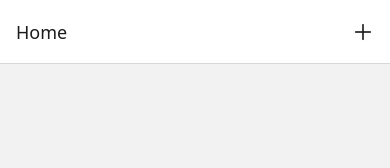
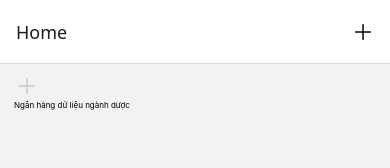
Before and after one commit to BeeHunter-247/Mobile_HealthCareAI, a React Native app: screen /Home in a window 390 px wide. Shown: the top 168 px of the page. Built offline with nearby package versions, Linux system fonts and the light colour scheme.

Commit message:
setup home

```diff
--- /dev/null
+++ b/components/ui/Logo.js
@@ -0,0 +1,33 @@
+import { Ionicons } from "@expo/vector-icons";
+import { Pressable, StyleSheet, View, Text } from "react-native";
+
+function Logo({ icon, size, color, onPress }) {
+  return (
+    <Pressable
+      onPress={onPress}
+      style={({ pressed }) => pressed && styles.pressed}
+    >
+      <View style={styles.buttonContainer}>
+        <Ionicons name={icon} size={size} color={color} />
+        <Text style={styles.text}>Ngân hàng dữ liệu ngành dược</Text>
+      </View>
+    </Pressable>
+  );
+}
+
+export default Logo;
+
+const styles = StyleSheet.create({
+  buttonContainer: {
+    borderRadius: 24,
+    padding: 6,
+    marginHorizontal: 8,
+    marginVertical: 2,
+  },
+  pressed: {
+    opacity: 0.75,
+  },
+  text: {
+    fontSize: 8
+  }
+});
--- a/package.json
+++ b/package.json
@@ -14,7 +14,8 @@
     "expo": "~52.0.25",
     "expo-status-bar": "~2.0.1",
     "react": "18.3.1",
-    "react-native": "0.76.6"
+    "react-native": "0.76.6",
+    "react-native-paper": "^5.13.1"
   },
   "devDependencies": {
     "@babel/core": "^7.20.0"
--- a/screens/HomePageScreen.js
+++ b/screens/HomePageScreen.js
@@ -1,3 +1,12 @@
-function HomePageScreen() {}
+import Logo from "../components/ui/Logo";
+
+function HomePageScreen() {
+    return (
+        <Logo icon="add"
+        color="#cccccc"
+        size={26}
+        onPress={() => {}}></Logo>
+    );
+}
 
 export default HomePageScreen;
```
Also changed, not shown: components/ui/MedicineCard.js (added, +14 -0 lines), 1 other file (tests, documents, lock files or other folders).
